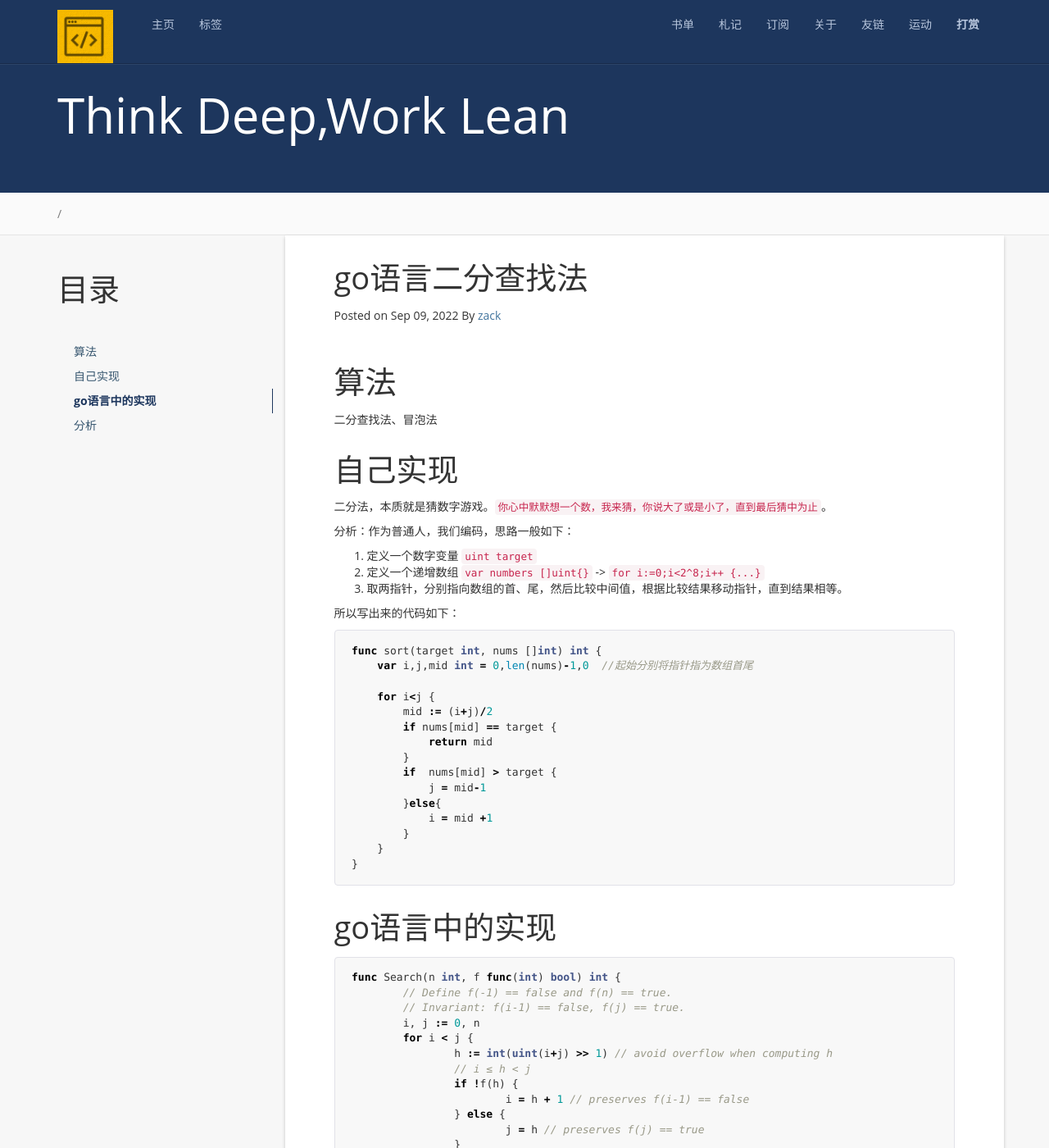
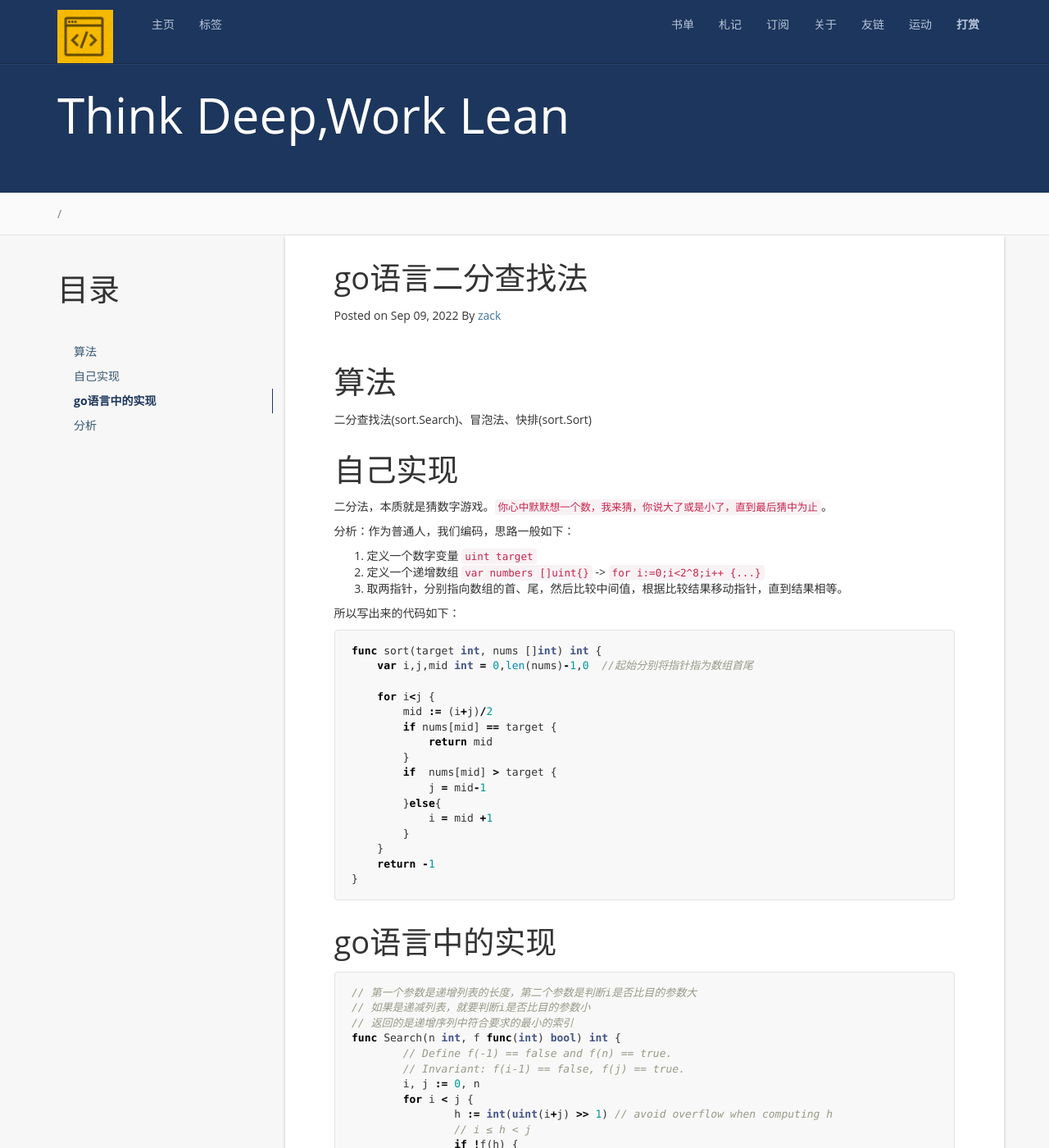
Before and after one commit to zackzhangkai/zackzhangkai.github.io, a Jekyll site: the page built from _posts/2022-09-09-go语言二分查找法.md, in a window 1280 px wide and 1400 px high. Shown: the whole window at 82% size. Built offline with Jekyll 4.4.1, drawn with Linux system fonts in a browser that asks for light colours; nearby versions of some CDN libraries; a script that is not in the unit is left out; comment, search, counter and statistics services are not loaded.

Commit message:
add
Signed-off-by: 张凯 <zackzhangkai@gmail.com>

````diff
--- a/_posts/2022-09-09-go语言二分查找法.md
+++ b/_posts/2022-09-09-go语言二分查找法.md
@@ -10,7 +10,7 @@ tags: [go, 算法]
 
 # 算法
 
-二分查找法、冒泡法
+二分查找法(sort.Search)、冒泡法、快排(sort.Sort)
 
 # 自己实现
 
@@ -38,12 +38,16 @@ func sort(target int, nums []int) int {
             i = mid +1
         }
     }
+    return -1
 }
 ```
 
 # go语言中的实现
 
 ```go
+// 第一个参数是递增列表的长度，第二个参数是判断i是否比目的参数大
+// 如果是递减列表，就要判断i是否比目的参数小
+// 返回的是递增序列中符合要求的最小的索引
 func Search(n int, f func(int) bool) int {
 	// Define f(-1) == false and f(n) == true.
 	// Invariant: f(i-1) == false, f(j) == true.
````
